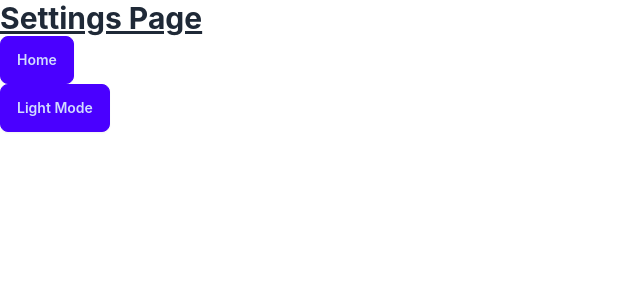
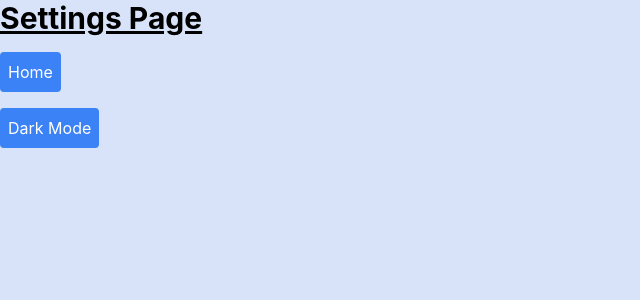
Before and after one commit to HenryWHM/hackaton-devsoc, a React (Create React App) app in the folder frontend/: page /settings in a window 1280 px wide. Shown: the top 300 px of the page, without its empty margins (0-640 px from the left). Built offline with nearby package versions, Linux system fonts and the light colour scheme.

Commit message:
Implemented toggle feature for the frontend already.

```diff
--- a/frontend/src/App.js
+++ b/frontend/src/App.js
@@ -1,3 +1,4 @@
+import React, { useState, useEffect } from 'react';
 import { BrowserRouter, Route, Routes } from 'react-router-dom';
 import HomePage from './pages/HomePage';
 import './App.css';
@@ -5,14 +6,36 @@ import SchedulePage from './pages/SchedulePage';
 import SettingsPage from './pages/SettingsPage';
 
 function App() {
+  const [mode, setMode] = useState(() => {
+    const savedMode = localStorage.getItem('mode')
+    return savedMode ? savedMode : 'light'; // Default is 'light' if no saved theme
+  });
+
+  useEffect(() => {
+    if (mode === 'dark') {
+      document.documentElement.classList.add('dark');
+      document.documentElement.classList.remove('light');
+    } else if (mode === 'light') {
+      document.documentElement.classList.add('light');
+      document.documentElement.classList.remove('dark');
+    }
+    localStorage.setItem('mode', mode);
+  }, [mode]);
+
+  const toggleMode = () => {
+    setMode((prevMode) => (prevMode === 'light' ? 'dark' : 'light'));
+  };
+
   return (
-    <BrowserRouter>
-      <Routes>
-        <Route path="/" element={<HomePage />} />
-        <Route path="/schedule" element={<SchedulePage />} />
-        <Route path="/settings" element={<SettingsPage />} />
-      </Routes>
-    </BrowserRouter>
+    <div className={`min-h-screen ${mode === 'dark' ? 'bg-darkBackground text-lightText' : 'bg-lightBackground text-darkText'}`}>
+      <BrowserRouter>
+        <Routes>
+          <Route path="/" element={<HomePage mode={mode} />} />
+          <Route path="/schedule" element={<SchedulePage mode={mode} />} />
+          <Route path="/settings" element={<SettingsPage mode={mode} toggleMode={toggleMode} />} />
+        </Routes>
+      </BrowserRouter>
+    </div>
   );
 }
 
--- a/frontend/src/index.css
+++ b/frontend/src/index.css
@@ -9,6 +9,13 @@ body {
     sans-serif;
   -webkit-font-smoothing: antialiased;
   -moz-osx-font-smoothing: grayscale;
+  background-color: theme('colors.lightBackground');
+  color: theme('colors.lightText');
+}
+
+body.dark {
+  background-color: theme('colors.darkBackground');
+  color: theme('colors.darkText');
 }
 
 code {
--- a/frontend/src/pages/HomePage.jsx
+++ b/frontend/src/pages/HomePage.jsx
@@ -1,16 +1,16 @@
 import React from 'react'
 import { useNavigate } from 'react-router-dom'
 
-const HomePage = () => {
+const HomePage = ({ mode }) => {
   const navigate = useNavigate();
 
   return (
     <div>
-      <h1 className="text-3xl font-bold underline">
+      <h1 className={`text-3xl font-bold underline ${mode === 'dark' ? 'text-lightText' : 'text-darkText'}`}>
         Home Page
       </h1>
-      <button className="btn btn-primary" onClick={() => navigate("/schedule")}>Go to Schedule Page</button>
-      <button className="btn btn-primary" onClick={() => navigate("/settings")}>Go to Settings Page</button>
+      <button className="mt-4 p-2 bg-blue-500 text-white dark:bg-darkAccent rounded" onClick={() => navigate("/schedule")}>Go to Schedule Page</button>
+      <button className="mt-4 p-2 bg-blue-500 text-white dark:bg-darkAccent rounded" onClick={() => navigate("/settings")}>Go to Settings Page</button>
     </div>
   )
 }
--- a/frontend/src/pages/SchedulePage.jsx
+++ b/frontend/src/pages/SchedulePage.jsx
@@ -1,15 +1,15 @@
 import React from 'react'
 import { useNavigate } from 'react-router-dom'
 
-const SchedulePage = () => {
+const SchedulePage = ({ mode }) => {
   const navigate = useNavigate()
 
   return (
     <div>
-      <h1 className="text-3xl font-bold underline">
+      <h1 className={`text-3xl font-bold underline ${mode === 'dark' ? 'text-lightText' : 'text-darkText'}`}>
         Schedule Page
       </h1>
-      <button className="btn btn-primary" onClick={() => navigate("/")}>Home</button>
+      <button className="mt-4 p-2 bg-blue-500 text-white dark:bg-darkAccent rounded" onClick={() => navigate("/")}>Home</button>
     </div>
   )
 }
--- a/frontend/src/pages/SettingsPage.jsx
+++ b/frontend/src/pages/SettingsPage.jsx
@@ -1,16 +1,16 @@
 import React from 'react'
 import { useNavigate } from 'react-router-dom'
 
-const SettingsPage = ({ theme, toggleTheme }) => {
+const SettingsPage = ({ mode, toggleMode }) => {
   const navigate = useNavigate();
 
   return (
-    <div className={theme}>
-      <h1 className="text-3xl font-bold underline">Settings Page</h1>
-      <button className="btn btn-primary" onClick={() => navigate("/")}>Home</button>
+    <div className={`min-h-screen ${mode === 'dark' ? 'bg-darkBackground text-lightText' : 'bg-lightBackground text-darkText'}`}>
+      <h1 className={`text-3xl font-bold underline ${mode === 'dark' ? 'text-lightText' : 'text-darkText'}`}>Settings Page</h1>
+      <button className="mt-4 p-2 bg-blue-500 text-white dark:bg-darkAccent rounded" onClick={() => navigate("/")}>Home</button>
       <br />
-      <button className="btn btn-primary" onClick={toggleTheme}>
-        {theme === 'light' ? 'Dark Mode' : 'Light Mode'}
+      <button className="mt-4 p-2 bg-blue-500 text-white dark:bg-darkAccent rounded" onClick={toggleMode}>
+        {mode === 'light' ? 'Dark Mode' : 'Light Mode'}
       </button>
     </div>
   )
--- a/frontend/tailwind.config.js
+++ b/frontend/tailwind.config.js
@@ -3,7 +3,19 @@ module.exports = {
   content: [
     "./src/**/*.{js,jsx,ts,tsx}",
   ],
+  darkMode: 'class',
   theme: {
+    extend: {
+      colors: {
+        lightBackground: '#d8e3fa',
+        lightText: '#ffffff',
+        darkBackground:'#1b3562',
+        darkText: '#000000',
+        darkAccent: '#ff7f50',
+      },
+    },
+  },
+  variants: {
     extend: {},
   },
   plugins: [
```
